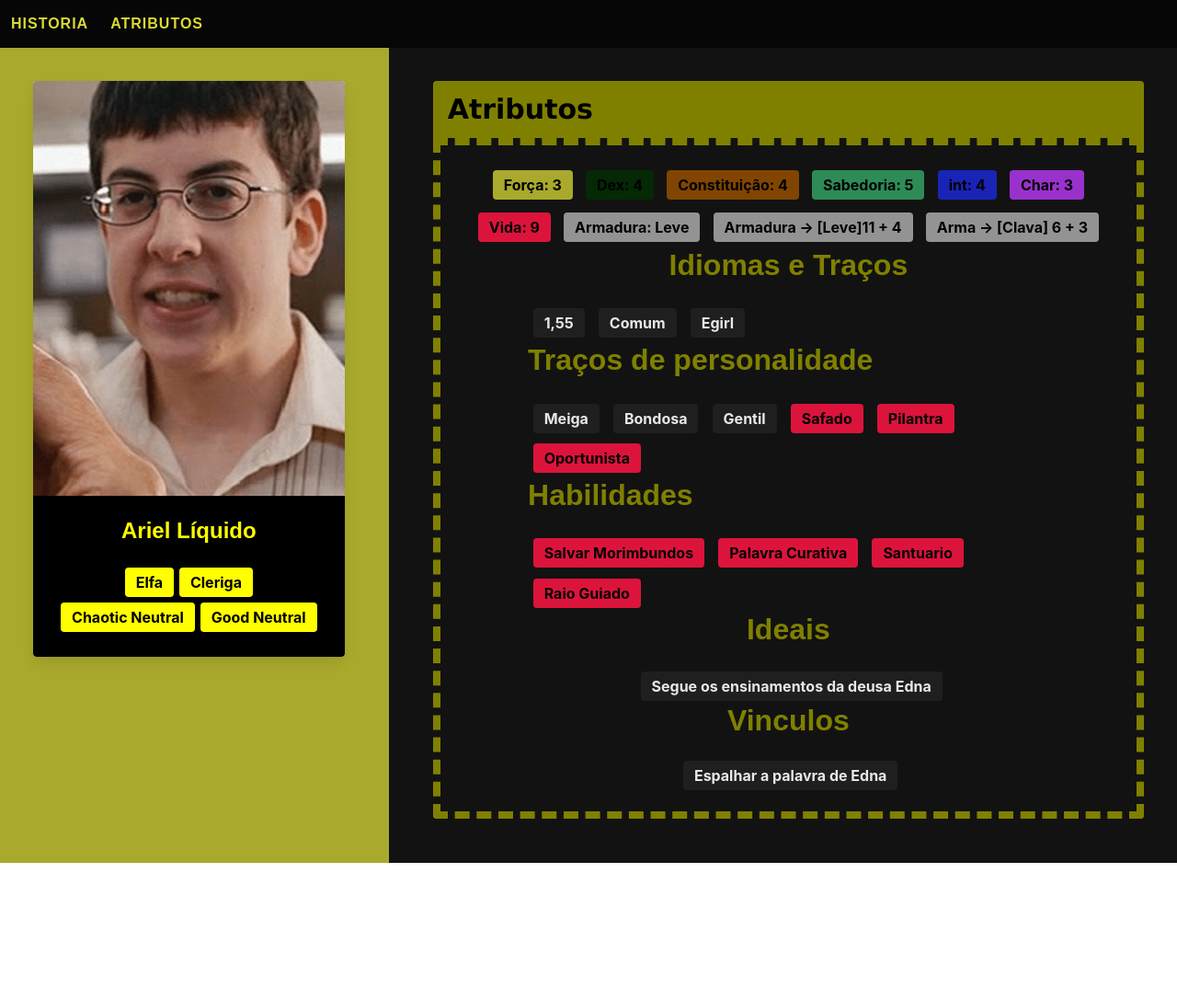
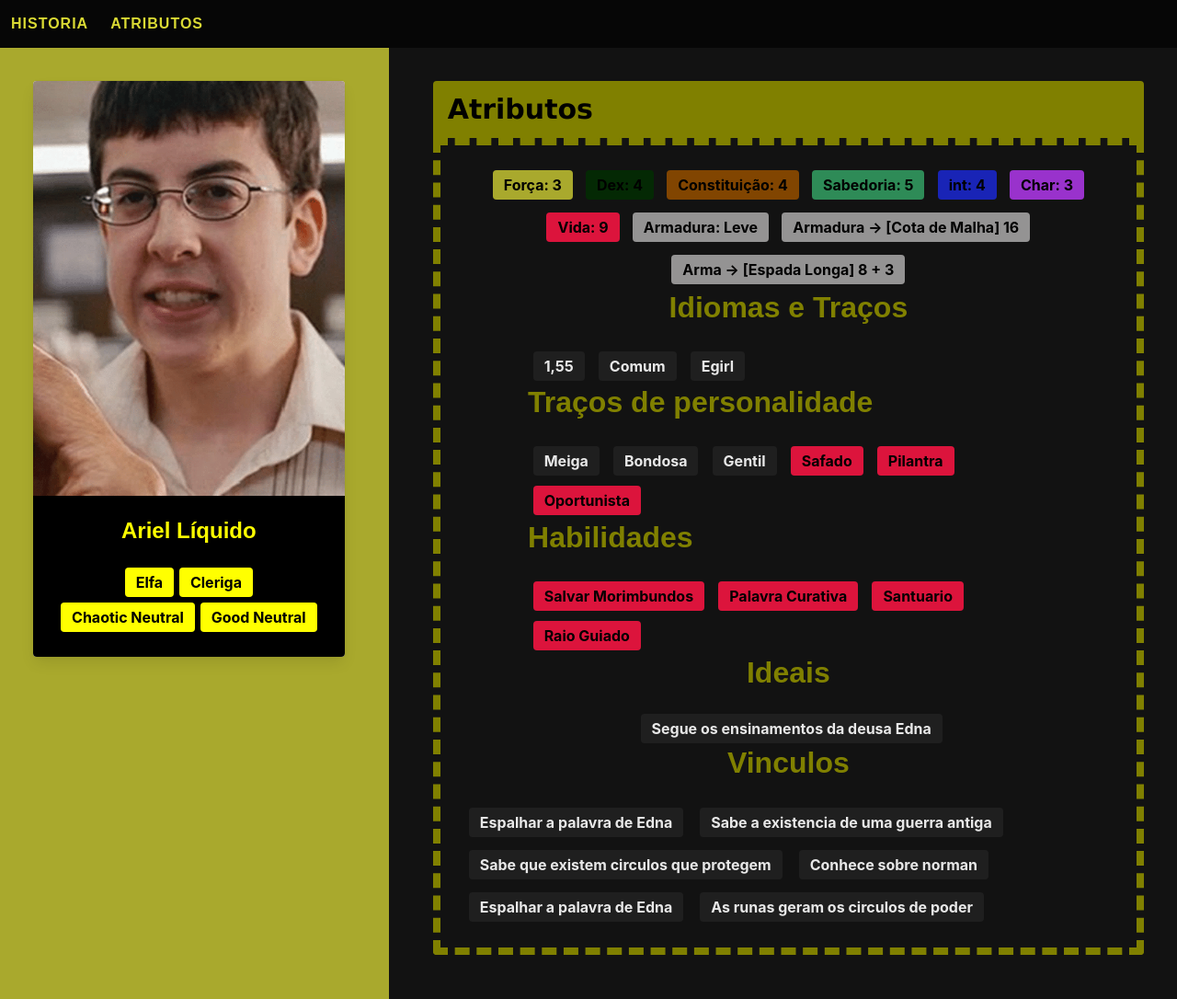
Before and after one commit to pedrocauan/Ficha-de-Personagem---Ariel-Liquido, a plain HTML site: page atributos.html in a window 1280 px wide. Shown: the whole page at 92% size. Before the commit the page ends 938 px from the top, so only its background shows below. Drawn offline with Linux system fonts and the light colour scheme.

Commit message:
Update atributos.html

```diff
--- a/atributos.html
+++ b/atributos.html
@@ -82,10 +82,10 @@
 
 
                 <span class="tag is-medium white"
-                  ><b>Armadura -> [Leve]11 + 4 </b></span
+                  ><b>Armadura -> [Cota de Malha] 16 </b></span
                 >
                 <span class="tag is-medium white"
-                  ><b>Arma -> [Clava] 6 + 3 </b></span
+                  ><b>Arma -> [Espada Longa] 8 + 3 </b></span
                 >
 
                 <div class="traco atributos">
@@ -130,6 +130,11 @@
                   <h3 class="title is-3">Vinculos</h3>
                   <div>
                     <span class="tag is-medium light"><b>Espalhar a palavra de Edna</b></span>
+                    <span class="tag is-medium light"><b>Sabe a existencia de uma guerra antiga</b></span>
+                    <span class="tag is-medium light"><b>Sabe que existem circulos que protegem</b></span>
+                    <span class="tag is-medium light"><b>Conhece sobre norman</b></span>
+                    <span class="tag is-medium light"><b>Espalhar a palavra de Edna</b></span>
+                    <span class="tag is-medium light"><b>As runas geram os circulos de poder</b></span>
                   </div>
                 </div>
 
```
